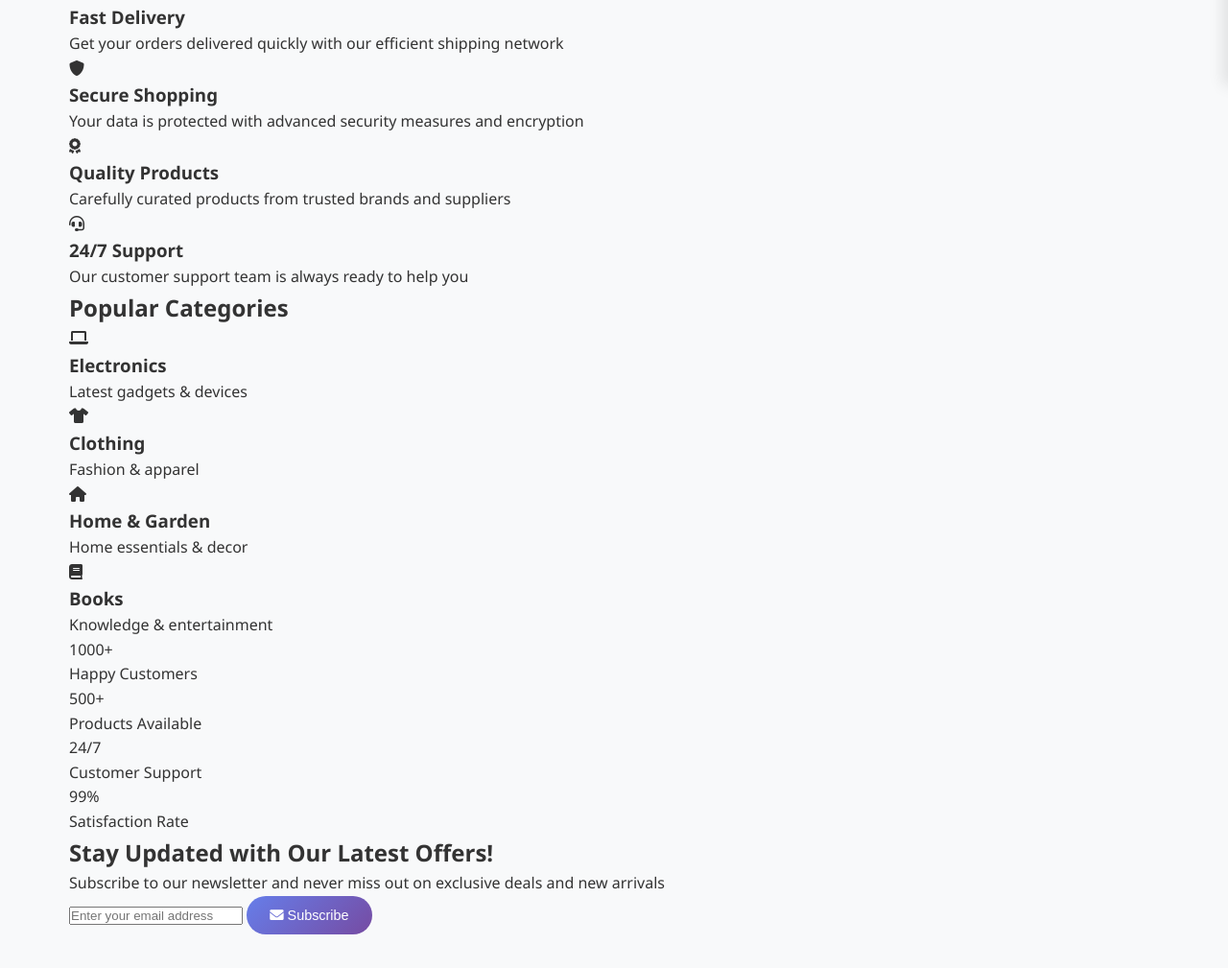
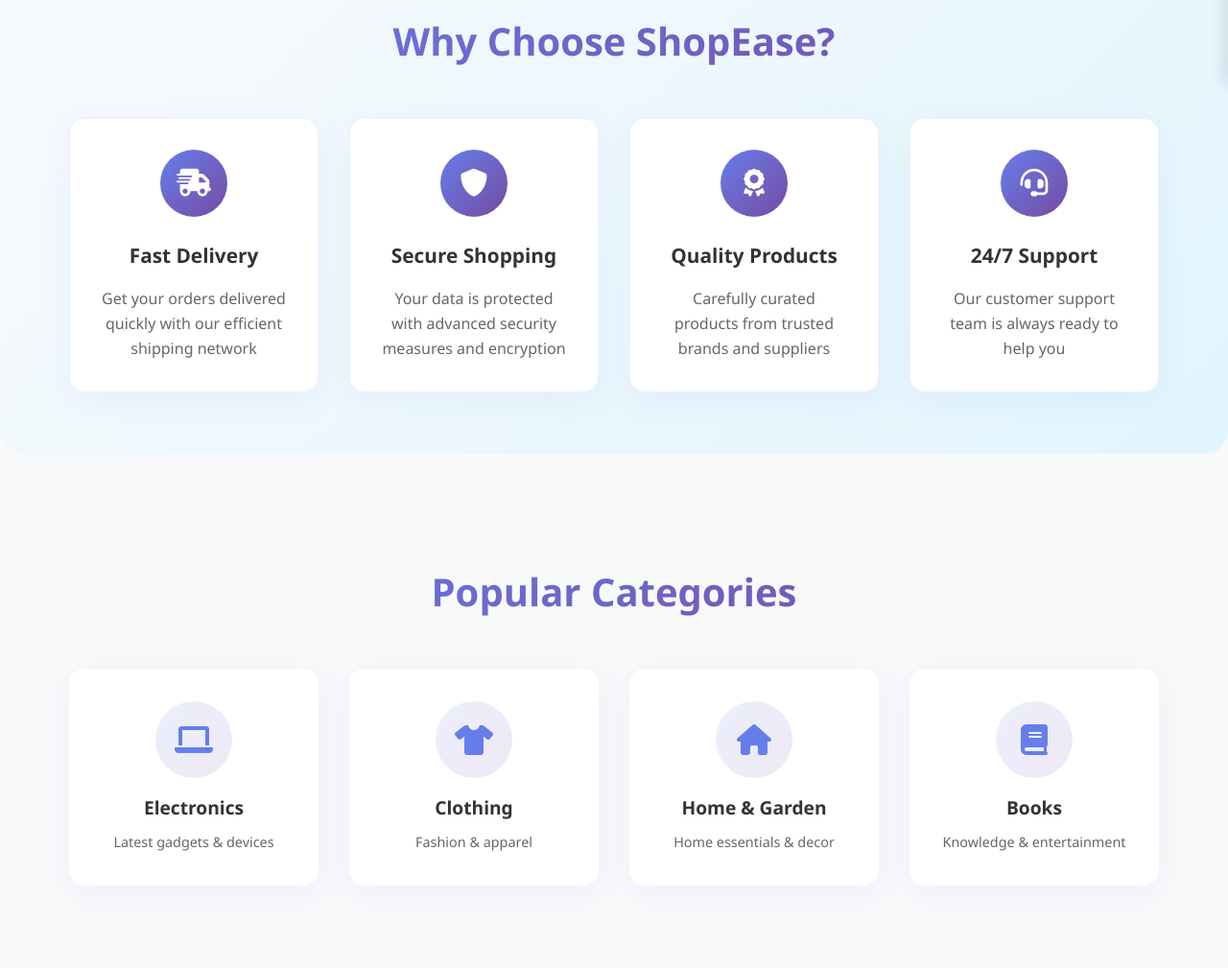
Before and after one commit to Keshala123/ShopEase, a website: page public/index.html in a window 1280 px wide. Shown: the part 711-1720 px from the top of the page at 96% size. Drawn offline with Linux system fonts and the light colour scheme.

Commit message:
Enhance hero and section styles; add features, categories, statistics, and newsletter sections with responsive design adjustments

```diff
--- a/public/styles.css
+++ b/public/styles.css
@@ -819,7 +819,7 @@
     border-radius: 24px;
     box-shadow: 0 4px 24px rgba(102, 126, 234, 0.10), 0 1.5px 6px rgba(118, 75, 162, 0.08);
     padding: 2.5rem 3rem 2.5rem 2rem;
-    margin-bottom: 2.5rem;
+    margin-bottom: 3rem;
     min-height: 500px;
     gap: 2.5rem;
     overflow: hidden;
@@ -833,7 +833,7 @@
     z-index: 2;
 }
 .hero-trending {
-    color: #ff9800;
+    color: #ff6b35;
     font-weight: 700;
     font-size: 1.1rem;
     letter-spacing: 1px;
@@ -841,21 +841,31 @@
     display: block;
 }
 .hero-title {
-    font-size: 2.3rem;
+    font-size: 2.8rem;
     font-weight: 800;
     color: #222;
     margin-bottom: 0.7rem;
     line-height: 1.1;
+    background: linear-gradient(135deg, #667eea 0%, #764ba2 100%);
+    -webkit-background-clip: text;
+    -webkit-text-fill-color: transparent;
+    background-clip: text;
 }
 .hero-subtitle {
-    font-size: 1.1rem;
+    font-size: 1.2rem;
     color: #444;
-    margin-bottom: 1.2rem;
+    margin-bottom: 1.5rem;
+    line-height: 1.4;
 }
 .hero-price {
     color: #764ba2;
     font-weight: 700;
-    font-size: 1.2rem;
+    font-size: 1.3rem;
+}
+.hero-buttons {
+    display: flex;
+    gap: 1rem;
+    flex-wrap: wrap;
 }
 .hero-banner-image {
     flex: 1 1 350px;
@@ -873,6 +883,217 @@
     box-shadow: 0 8px 32px rgba(102, 126, 234, 0.10);
     object-fit: cover;
 }
+
+/* Features Section */
+.features-section {
+    padding: 4rem 0;
+    background: linear-gradient(135deg, #f8fafc 0%, #e1f5fe 100%);
+    margin: 3rem 0;
+    border-radius: 24px;
+}
+
+.section-title {
+    text-align: center;
+    font-size: 2.5rem;
+    font-weight: 700;
+    color: #333;
+    margin-bottom: 3rem;
+    background: linear-gradient(135deg, #667eea 0%, #764ba2 100%);
+    -webkit-background-clip: text;
+    -webkit-text-fill-color: transparent;
+    background-clip: text;
+}
+
+.features-grid {
+    display: grid;
+    grid-template-columns: repeat(auto-fit, minmax(250px, 1fr));
+    gap: 2rem;
+    margin-top: 2rem;
+}
+
+.feature-card {
+    background: white;
+    padding: 2rem;
+    border-radius: 16px;
+    text-align: center;
+    box-shadow: 0 8px 32px rgba(102, 126, 234, 0.08);
+    transition: all 0.3s ease;
+    border: 1px solid rgba(102, 126, 234, 0.1);
+}
+
+.feature-card:hover {
+    transform: translateY(-8px);
+    box-shadow: 0 16px 48px rgba(102, 126, 234, 0.15);
+}
+
+.feature-icon {
+    width: 70px;
+    height: 70px;
+    margin: 0 auto 1.5rem;
+    background: linear-gradient(135deg, #667eea 0%, #764ba2 100%);
+    border-radius: 50%;
+    display: flex;
+    align-items: center;
+    justify-content: center;
+    font-size: 1.8rem;
+    color: white;
+}
+
+.feature-card h3 {
+    font-size: 1.3rem;
+    font-weight: 600;
+    margin-bottom: 1rem;
+    color: #333;
+}
+
+.feature-card p {
+    color: #666;
+    line-height: 1.6;
+}
+
+/* Categories Section */
+.categories-section {
+    padding: 4rem 0;
+    margin: 3rem 0;
+}
+
+.categories-grid {
+    display: grid;
+    grid-template-columns: repeat(auto-fit, minmax(200px, 1fr));
+    gap: 2rem;
+    margin-top: 2rem;
+}
+
+.category-card {
+    background: white;
+    padding: 2rem;
+    border-radius: 16px;
+    text-align: center;
+    box-shadow: 0 8px 32px rgba(102, 126, 234, 0.08);
+    transition: all 0.3s ease;
+    cursor: pointer;
+    border: 2px solid transparent;
+}
+
+.category-card:hover {
+    transform: translateY(-8px);
+    box-shadow: 0 16px 48px rgba(102, 126, 234, 0.15);
+    border-color: #667eea;
+}
+
+.category-image {
+    width: 80px;
+    height: 80px;
+    margin: 0 auto 1rem;
+    background: linear-gradient(135deg, #667eea20 0%, #764ba220 100%);
+    border-radius: 50%;
+    display: flex;
+    align-items: center;
+    justify-content: center;
+    font-size: 2rem;
+    color: #667eea;
+}
+
+.category-card h3 {
+    font-size: 1.2rem;
+    font-weight: 600;
+    margin-bottom: 0.5rem;
+    color: #333;
+}
+
+.category-card p {
+    color: #666;
+    font-size: 0.9rem;
+}
+
+/* Statistics Section */
+.stats-section {
+    background: linear-gradient(135deg, #667eea 0%, #764ba2 100%);
+    color: white;
+    padding: 4rem 0;
+    margin: 3rem 0;
+    border-radius: 24px;
+}
+
+.stats-grid {
+    display: grid;
+    grid-template-columns: repeat(auto-fit, minmax(200px, 1fr));
+    gap: 2rem;
+    text-align: center;
+}
+
+.stat-item {
+    padding: 1rem;
+}
+
+.stat-number {
+    font-size: 3rem;
+    font-weight: 800;
+    margin-bottom: 0.5rem;
+    color: #ffd700;
+}
+
+.stat-label {
+    font-size: 1.1rem;
+    font-weight: 500;
+    opacity: 0.9;
+}
+
+/* Newsletter Section */
+.newsletter-section {
+    background: linear-gradient(135deg, #f8fafc 0%, #e8f5e8 100%);
+    padding: 4rem 0;
+    margin: 3rem 0;
+    border-radius: 24px;
+    text-align: center;
+}
+
+.newsletter-content h2 {
+    font-size: 2rem;
+    font-weight: 700;
+    color: #333;
+    margin-bottom: 1rem;
+}
+
+.newsletter-content p {
+    font-size: 1.1rem;
+    color: #666;
+    margin-bottom: 2rem;
+    max-width: 600px;
+    margin-left: auto;
+    margin-right: auto;
+}
+
+.newsletter-form {
+    display: flex;
+    gap: 1rem;
+    max-width: 500px;
+    margin: 0 auto;
+    flex-wrap: wrap;
+    justify-content: center;
+}
+
+.newsletter-input {
+    flex: 1;
+    min-width: 250px;
+    padding: 1rem 1.5rem;
+    border: 2px solid #e0e0e0;
+    border-radius: 50px;
+    font-size: 1rem;
+    transition: border-color 0.3s ease;
+}
+
+.newsletter-input:focus {
+    outline: none;
+    border-color: #667eea;
+}
+
+.newsletter-btn {
+    padding: 1rem 2rem;
+    border-radius: 50px;
+    white-space: nowrap;
+}
+
 @media (max-width: 900px) {
     .hero-banner {
         flex-direction: column-reverse;
@@ -883,14 +1104,32 @@
     .hero-banner-image img {
         max-width: 95vw;
     }
+    .hero-buttons {
+        justify-content: center;
+    }
+    .newsletter-form {
+        flex-direction: column;
+        align-items: center;
+    }
+    .newsletter-input {
+        min-width: 280px;
+    }
 }
+
 @media (max-width: 600px) {
     .hero-banner {
         padding: 1rem 0.2rem;
         border-radius: 12px;
     }
     .hero-title {
-        font-size: 1.3rem;
+        font-size: 1.8rem;
+    }
+    .section-title {
+        font-size: 1.8rem;
+    }
+    .features-section, .categories-section, .stats-section, .newsletter-section {
+        margin: 2rem 0;
+        padding: 2rem 0;
     }
 }
 
```
